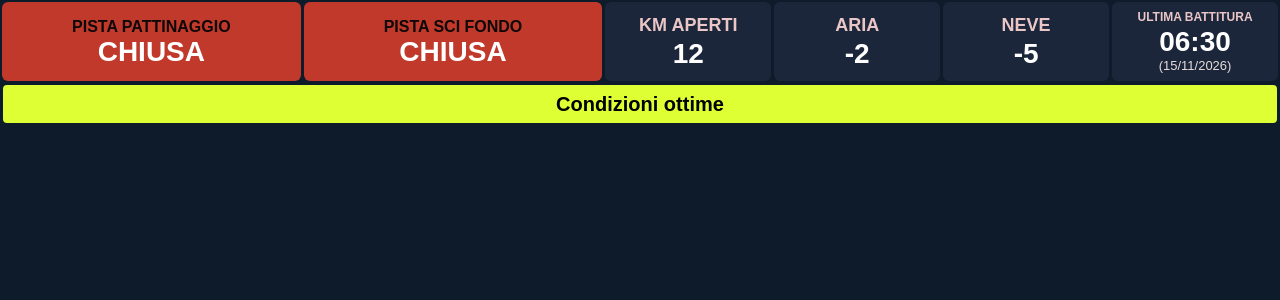
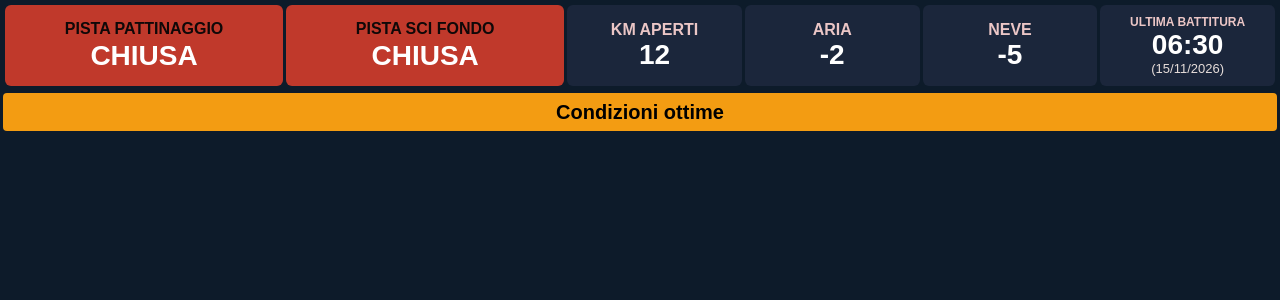
Before and after one commit to emiliomaj60-lang/stato-pista-schilpario, a Flask app: page /condizioni in a window 1280 px wide. Shown: the top 300 px of the page. Run offline with Flask 3, Linux system fonts and the light colour scheme.

Commit message:
Add files via upload

```diff
--- a/templates/condizioni.html
+++ b/templates/condizioni.html
@@ -9,124 +9,133 @@
 
 <style>
 
-html, body{
+html,
+body{
+
     margin:0;
     padding:0;
+
     width:100%;
     height:100%;
+
     background:#0d1b2a;
+
     font-family:Arial,sans-serif;
+
     overflow:hidden;
 }
 
-.container{
+.tabella{
 
     width:100%;
-    height:83px;
 
-    display:flex;
+    border-spacing:3px;
 
-    gap:3px;
+    table-layout:fixed;
 
     padding:2px;
 
     box-sizing:border-box;
+}
 
-    align-items:stretch;
+.tabella td{
+
+    text-align:center;
+
+    vertical-align:middle;
+
+    height:79px;
+
+    border-radius:6px;
+
+    overflow:hidden;
 }
 
 .box{
 
-    flex:1;
-
-    height:79px;
-
     background:#1b263b;
 
-    border-radius:6px;
-
     color:white;
-
-    display:flex;
-
-    flex-direction:column;
-
-    justify-content:center;
-
-    align-items:center;
-
-    box-sizing:border-box;
-
-    overflow:hidden;
 }
 
 .box-stato{
-    flex:1.8;
+
+    width:22%;
+
+    color:white;
 }
 
 .stato{
+
     background:#27ae60;
 }
 
 .chiusa{
+
     background:#c0392b;
 }
 
 .titolo{
+
     font-size:16px;
+
     font-weight:bold;
+
     color:#0F0808;
+
     margin-bottom:2px;
+
     white-space:nowrap;
 }
 
 .titolo2{
-    font-size:18px;
+
+    font-size:16px;
+
     font-weight:bold;
+
     color:#EBC6C6;
-
-    margin-bottom:4px;
 
     white-space:nowrap;
 }
 
 .titolo3{
+
     font-size:12px;
+
     font-weight:bold;
+
     color:#EBC6C6;
-
-    margin-bottom:4px;
 
     white-space:nowrap;
 }
 
 .valore{
+
     font-size:28px;
+
     font-weight:bold;
-    line-height:1;
-}
-
-.data{
-    font-size:11px;
-    color:#E6DDDA;
-    margin-top:4px;
 }
 
 .data2{
+
     font-size:13px;
+
     color:#E6DDDA;
-    margin-top:2px;
 }
 
+.note{
 
-.note{
     background:#f39c12;
+
     color:black;
 
     font-size:20px;
+
     font-weight:bold;
 
     height:38px;
+
     line-height:38px;
 
     margin:2px 3px;
@@ -134,28 +143,6 @@ html, body{
     border-radius:4px;
 
     text-align:center;
-
-    animation: lampeggia 1.2s infinite;
-}
-
-@keyframes lampeggia{
-
-    0%{
-        background:#E2B875;
-    }
-
-    50%{
-        background:#DDFF33;
-    }
-
-    100%{
-        background:#F35512;
-    }
-
-}
-.tabella-giornaliera th{
-    background:#d9d9d9;
-    font-weight:bold;
 }
 
 </style>
@@ -163,48 +150,47 @@ html, body{
 </head>
 
 <body>
-</script>
 
-</div>
+<table class="tabella">
 
+<tr>
 
-<div class="container">
-
-    <div class="box box-stato {% if dati.stato_pattinaggio == 'CHIUSA' %}chiusa{% else %}stato{% endif %}">
+<td class="box-stato {% if dati.stato_pattinaggio == 'CHIUSA' %}chiusa{% else %}stato{% endif %}">
     <div class="titolo">PISTA PATTINAGGIO</div>
     <div class="valore">{{ dati.stato_pattinaggio }}</div>
-    </div>
+</td>
 
-    <div class="box box-stato {% if dati.stato == 'CHIUSA' %}chiusa{% else %}stato{% endif %}">
+<td class="box-stato {% if dati.stato == 'CHIUSA' %}chiusa{% else %}stato{% endif %}">
     <div class="titolo">PISTA SCI FONDO</div>
     <div class="valore">{{ dati.stato }}</div>
-    </div>
+</td>
 
-    <div class="box">
+<td class="box">
     <div class="titolo2">KM APERTI</div>
     <div class="valore">{{ dati.km }}</div>
-    </div>
+</td>
 
-    <div class="box">
+<td class="box">
     <div class="titolo2">ARIA</div>
     <div class="valore">{{ dati.temperatura_aria }}</div>
-    </div>
+</td>
 
-    <div class="box">
+<td class="box">
     <div class="titolo2">NEVE</div>
     <div class="valore">{{ dati.temperatura_neve }}</div>
-    </div>
+</td>
 
-    <div class="box">
+<td class="box">
     <div class="titolo3">ULTIMA BATTITURA</div>
     <div class="valore">{{ dati.ultima_battitura }}</div>
-
     <div class="data2">
         ({{ dati.data_battitura }})
     </div>
-    </div>
+</td>
 
-</div>
+</tr>
+
+</table>
 
 {% if dati.note %}
 <div class="note">
```
Lines whose indentation alone changed are shown as unchanged.
